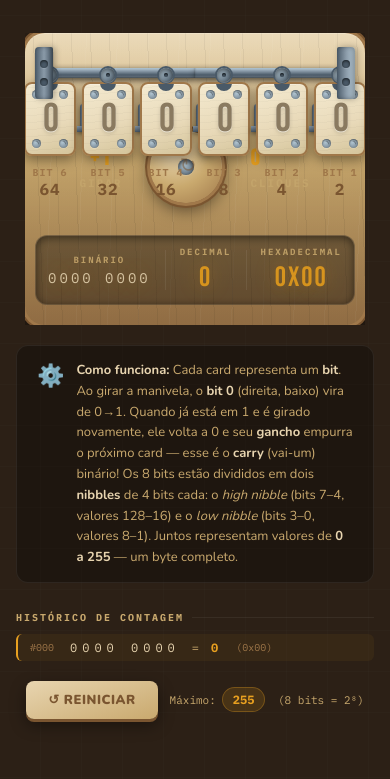
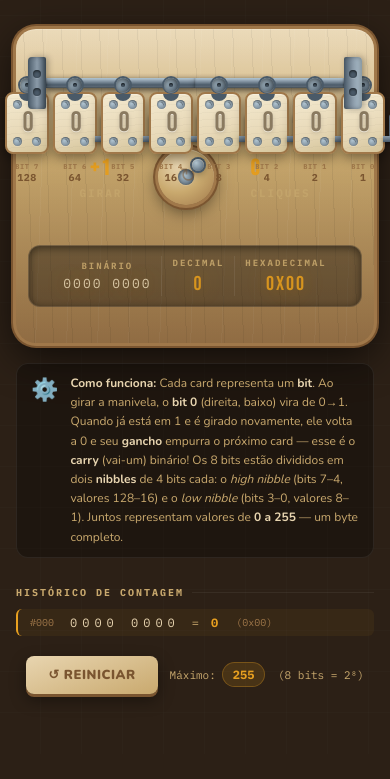
Before and after one commit to leonardo-ggomes/carrybit-visual, a plain HTML site: page index.html in a window 390 px wide. Shown: the part 91-870 px from the top of the page. After the commit the page ends 845 px from the top, so only its background shows below. Drawn offline with nearby package versions, Linux system fonts and the light colour scheme.

Commit message:
Add ajustes

```diff
--- a/css/style.css
+++ b/css/style.css
@@ -97,7 +97,7 @@ body {
     ),
     linear-gradient(180deg, var(--wood-light) 0%, var(--wood-mid) 40%, var(--wood-dark) 100%);
   border-radius: 20px;
-  padding: 28px 32px 36px;
+  padding: 28px clamp(12px, 3vw, 32px) 36px;
   box-shadow:
     0 0 0 3px var(--wood-dark),
     0 0 0 5px var(--wood-shadow),
@@ -167,13 +167,13 @@ body {
 .machine {
   position: relative;
   animation: fadeDown 0.7s ease 0.1s both;
-  max-width: 100%;
-  overflow-x: auto;
+  width: 100%;
+  max-width: 900px;
 }
 
 .cards-row {
   display: flex;
-  gap: 10px;
+  gap: clamp(4px, 1vw, 10px);
   align-items: flex-start;
   justify-content: center;
   position: relative;
@@ -218,8 +218,8 @@ body {
    THE FLIP CARD (3D)
 ═══════════════════════════════════════════════ */
 .card-flipper-wrap {
-  width: 68px;
-  height: 96px;
+  width: clamp(44px, 8.5vw, 68px);
+  height: clamp(62px, 12vw, 96px);
   perspective: 500px;
   position: relative;
   cursor: pointer;
@@ -277,7 +277,7 @@ body {
 /* The big digit */
 .card-digit {
   font-family: 'Bebas Neue', sans-serif;
-  font-size: 54px;
+  font-size: clamp(28px, 5.5vw, 54px);
   line-height: 1;
   letter-spacing: -2px;
   position: relative; z-index: 1;
@@ -323,9 +323,9 @@ body {
 ═══════════════════════════════════════════════ */
 .carry-hook-wrap {
   position: absolute;
-  right: -15px;
+  right: clamp(-12px, -1.8vw, -15px);
   top: 22px;
-  width: 16px;
+  width: clamp(10px, 1.8vw, 16px);
   height: 28px;
   z-index: 20;
   pointer-events: none;
@@ -369,19 +369,20 @@ body {
    POSITION LABELS (bit position)
 ═══════════════════════════════════════════════ */
 .card-bit-label {
-  margin-top: 10px;
+  margin-top: 8px;
   font-family: 'IBM Plex Mono', monospace;
-  font-size: 10px;
+  font-size: clamp(7px, 1vw, 10px);
   font-weight: 700;
   color: var(--wood-dark);
-  letter-spacing: 1px;
+  letter-spacing: 0.5px;
   text-transform: uppercase;
   text-align: center;
+  line-height: 1.3;
 }
 
 .card-bit-label strong {
   display: block;
-  font-size: 16px;
+  font-size: clamp(10px, 1.5vw, 16px);
   color: var(--wood-shadow);
 }
 
@@ -714,11 +715,12 @@ body {
 /* ═══════════════════════════════════════════════
    RESPONSIVE
 ═══════════════════════════════════════════════ */
-@media (max-width: 700px) {
-  .card-flipper-wrap { width: 52px; height: 74px; }
-  .card-digit { font-size: 40px; }
-  .cards-row { gap: 6px; }
-  .machine-base { padding: 14px 10px 20px; }
-  .display-panel { gap: 14px; padding: 10px 12px; flex-wrap: wrap; }
-  .display-value.binary { letter-spacing: 3px; font-size: 14px; }
+@media (max-width: 500px) {
+  .header-title { font-size: 28px; }
+  .display-panel { gap: 10px; padding: 10px 12px; flex-wrap: wrap; }
+  .display-value { font-size: 20px; }
+  .display-value.binary { font-size: 13px; letter-spacing: 2px; }
+  .crank-disk { width: 56px; height: 56px; }
+  .info-strip { padding: 10px 14px; }
+  .info-text { font-size: 12px; }
 }
```
